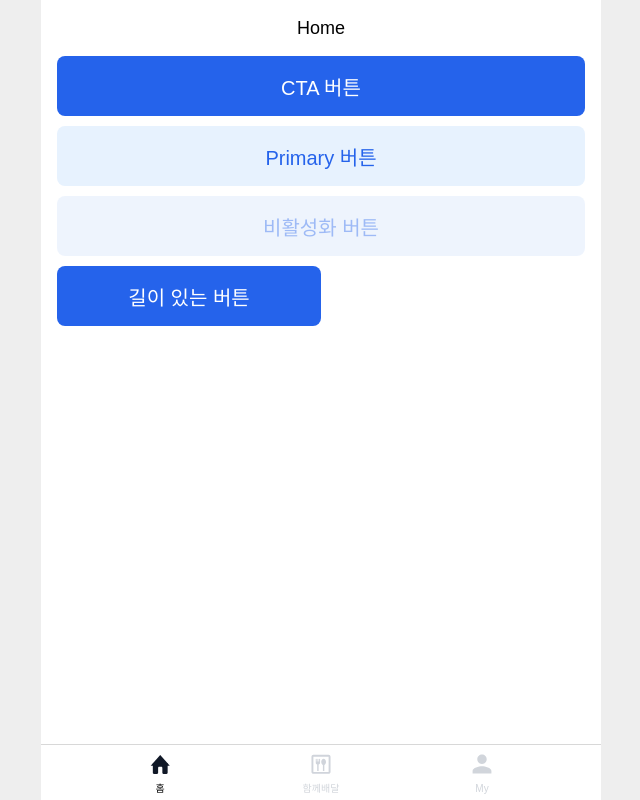
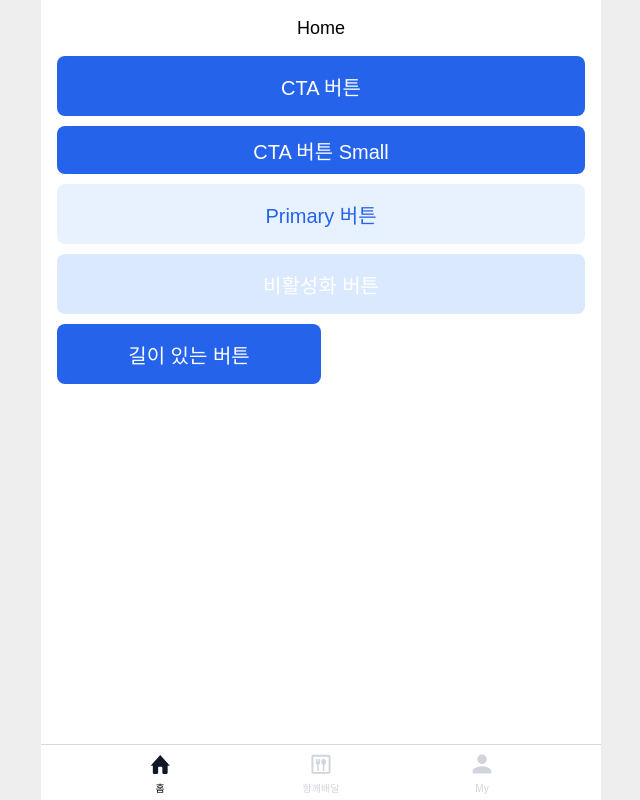
Before and after one commit to FC-Chilli-Bubble/front-officener, a React (Vite) app: page / in a window 1280 px wide. Shown: the whole page, without its empty margins (319-959 px from the left). Built offline with nearby package versions, Linux system fonts and the light colour scheme; a web font is replaced by a local one.

Commit message:
💄 Design: Button 색상 수정사항 반영

```diff
--- a/src/components/Common/Button.tsx
+++ b/src/components/Common/Button.tsx
@@ -1,8 +1,10 @@
 import { styled } from "styled-components";
 
 type ButtonType = "cta" | "primary";
+type ButtonSize = "small" | "normal";
 
 type TButtonProps = {
+  size?: ButtonSize;
   type?: ButtonType;
   title: string;
   width?: string;
@@ -10,9 +12,9 @@ type TButtonProps = {
   onClick: () => void;
 };
 
-const Button = ({ type = "cta", title, width = '100%', disabled = false, onClick }: TButtonProps) => {
+const Button = ({ size = "normal", type = "cta", title, width = '100%', disabled = false, onClick }: TButtonProps) => {
   return (
-    <StyledButton type={type} title={title} width={width} disabled={disabled} onClick={onClick}>
+    <StyledButton size={size} type={type} title={title} width={width} disabled={disabled} onClick={onClick}>
       {title}
     </StyledButton>
   );
@@ -23,7 +25,8 @@ const StyledButton = styled.button<TButtonProps>`
   border: none;
   border-radius: 8px;
   width: ${({ width }) => width};
-  height: 60px;
+  height: ${({ size }) => size === "normal" ? '60px' : '48px'};
+  padding: 0 23px;
   display: flex;
   justify-content: center;
   align-items: center;
@@ -41,8 +44,8 @@ const StyledButton = styled.button<TButtonProps>`
   }
 
   &:disabled {
-    color: ${({ theme }) => theme.colors.ctaDisabledColor};
-    background-color: ${({ type, theme }) => type === "cta" ? theme.colors.primaryDisabledColor : theme.colors.primaryPressedColor};
+    color: ${({ type, theme }) => type === "cta" ? theme.colors.white : theme.colors.ctaDisabledColor};
+    background-color: ${({ type, theme }) => type === "cta" ? theme.colors.ctaDisabledColor : theme.colors.primaryPressedColor};
   }
 `;
 
--- a/src/pages/Home/Home.tsx
+++ b/src/pages/Home/Home.tsx
@@ -10,6 +10,7 @@ const Home = () => {
       <Header title="Home" />
       <StyledContainer>
         <Button title="CTA 버튼" onClick={() => { console.log("click test"); }} />
+        <Button size="small" title="CTA 버튼 Small" onClick={() => { console.log("click test"); }} />
         <Button type="primary" title="Primary 버튼" onClick={() => { console.log("click test"); }} />
         <Button title="비활성화 버튼" disabled onClick={() => { console.log("click test"); }} />
         <Button title="길이 있는 버튼" width="50%" onClick={() => { console.log("click test"); }} />
--- a/src/styles/theme.ts
+++ b/src/styles/theme.ts
@@ -4,9 +4,8 @@ const colors = {
   ctaColor: '#2563EB', // 진한 버튼
   ctaHoverColor: '#2952C8   ',
   ctaPressedColor: '#203787',
-  ctaDisabledColor: '#2563EB66',
+  ctaDisabledColor: '#DAE9FE',
   primaryColor: '#E7F2FE', // 연한 버튼
-  primaryHoverColor: '#D4E3FB',
   primaryPressedColor: '#C0D4F8',
   primaryDisabledColor: '#D4E3FB66',
   errorColor: '#DE291D',
```
